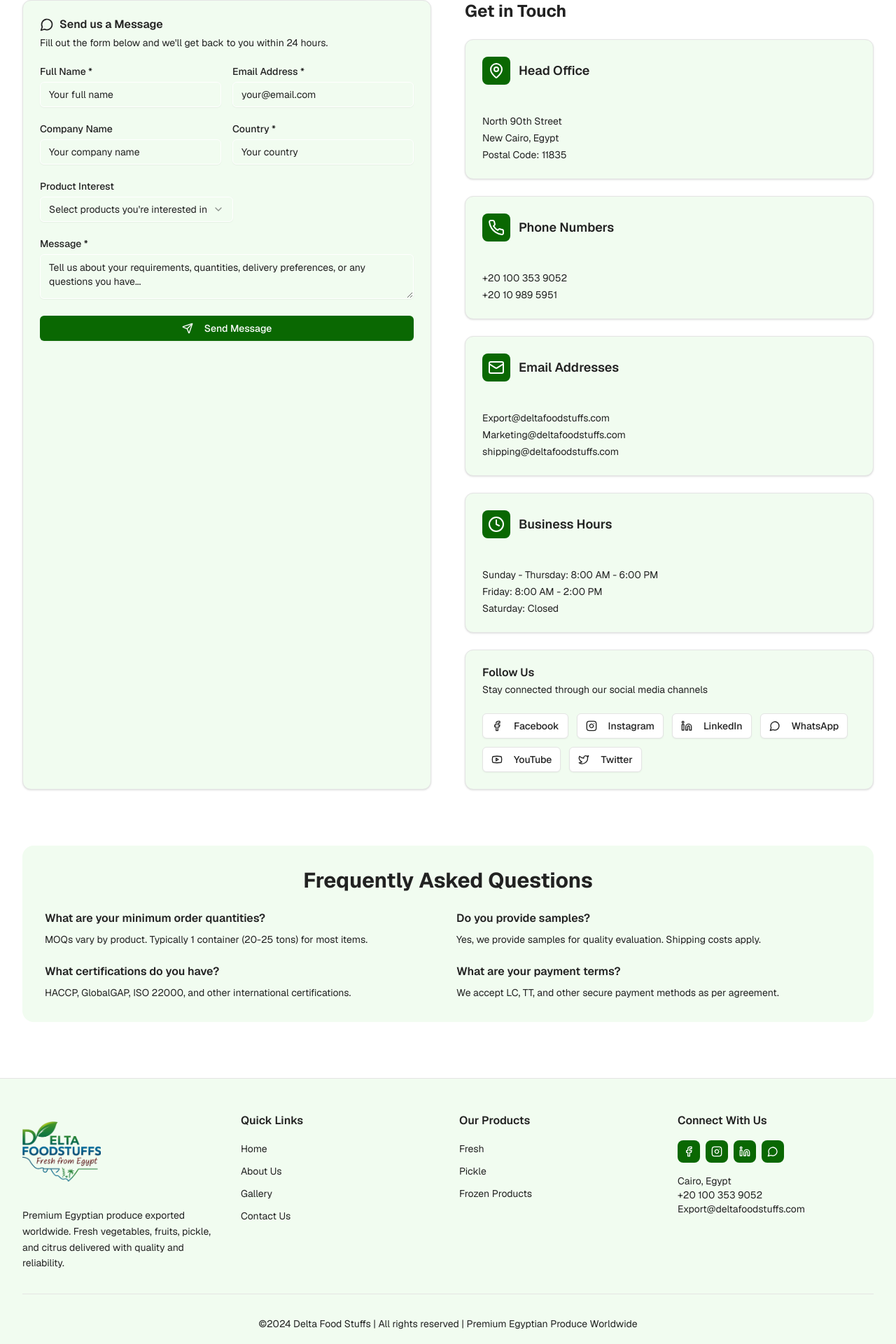
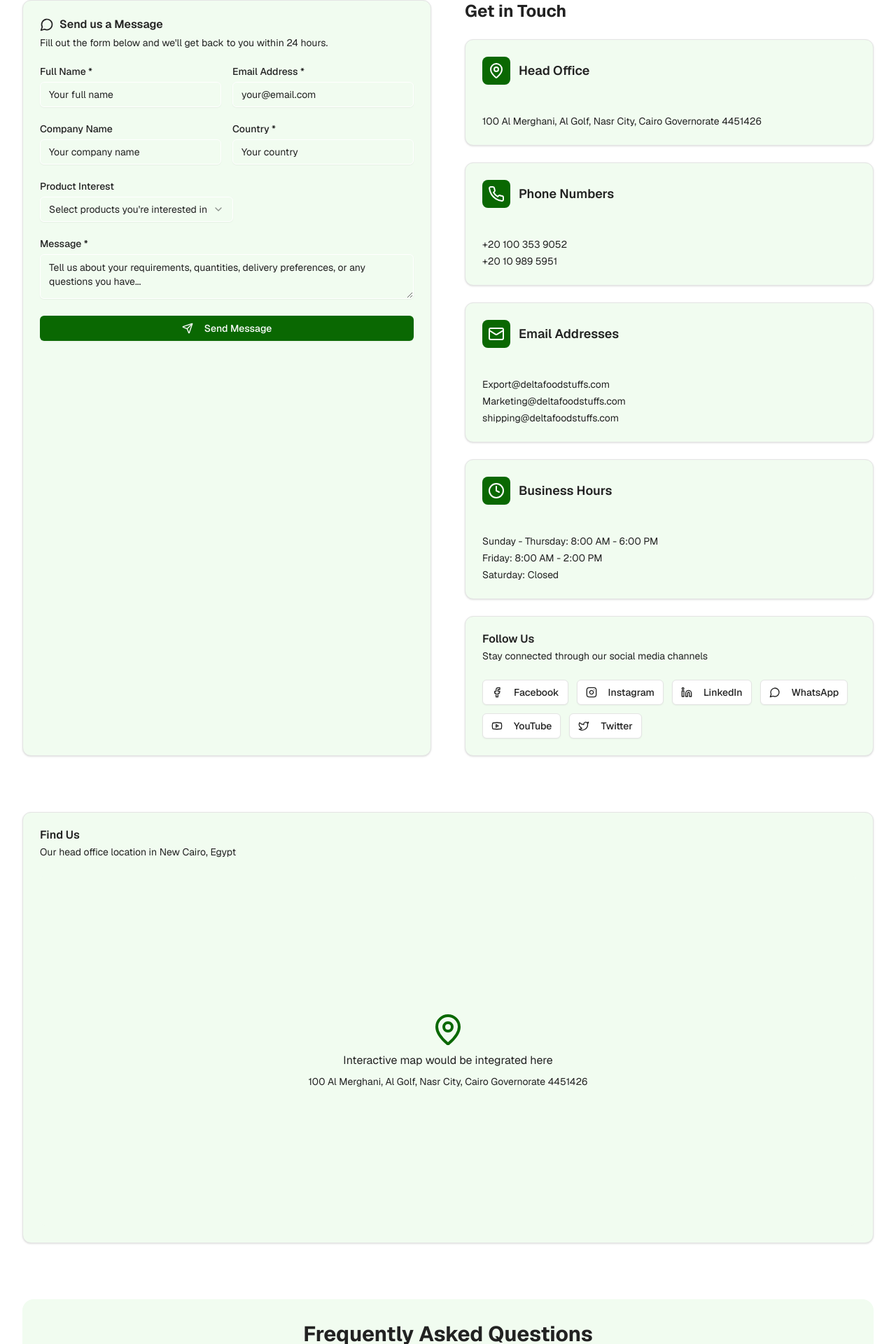
Before and after one commit to Ahmed-Zidan25/deltafoodstuffs.com-Final-Website, a Next.js app: page /contact in a window 1280 px wide. Shown: the part 385-2305 px from the top of the page at 70% size. Built offline with nearby package versions, Linux system fonts and the light colour scheme.

Commit message:
add location

```diff
--- a/app/contact/page.tsx
+++ b/app/contact/page.tsx
@@ -38,7 +38,7 @@ export default function ContactPage() {
     {
       icon: <MapPin className="h-6 w-6" />,
       title: "Head Office",
-      details: ["North 90th Street", "New Cairo, Egypt", "Postal Code: 11835"],
+      details: ["100 Al Merghani, Al Golf, Nasr City, Cairo Governorate 4451426"],
     },
     {
       icon: <Phone className="h-6 w-6" />,
@@ -263,7 +263,7 @@ export default function ContactPage() {
         </div> */}
 
         {/* Map Placeholder */}
-       {/*  <div className="mb-20">
+      <div className="mb-20">
           <Card className="border-border">
             <CardHeader>
               <CardTitle className="text-card-foreground">Find Us</CardTitle>
@@ -274,12 +274,12 @@ export default function ContactPage() {
                 <div className="text-center space-y-2">
                   <MapPin className="h-12 w-12 text-primary mx-auto" />
                   <p className="text-muted-foreground">Interactive map would be integrated here</p>
-                  <p className="text-sm text-muted-foreground">123 Export Street, New Cairo, Egypt</p>
+                  <p className="text-sm text-muted-foreground">100 Al Merghani, Al Golf, Nasr City, Cairo Governorate 4451426</p>
                 </div>
               </div>
             </CardContent>
           </Card>
-        </div> */}
+        </div>
 
         {/* FAQ Section */}
         <div className="bg-muted rounded-2xl p-8">
```
